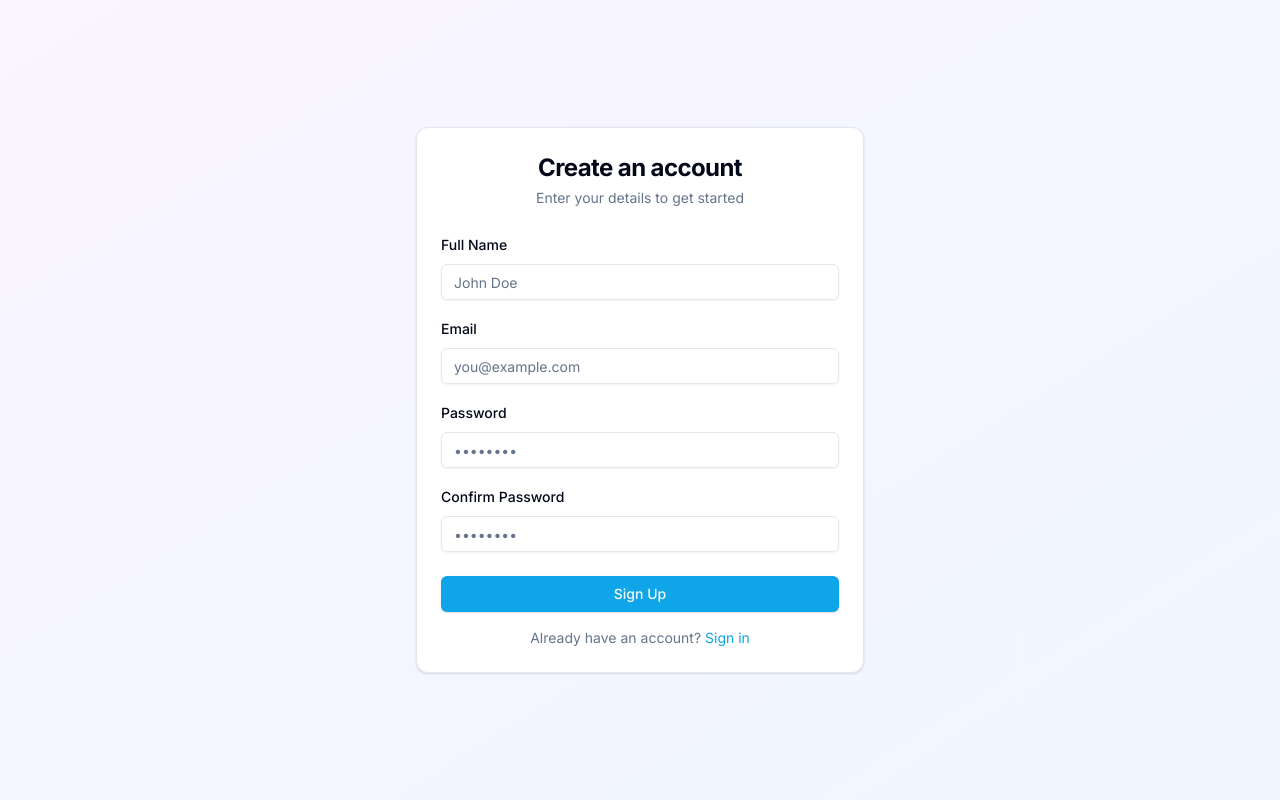
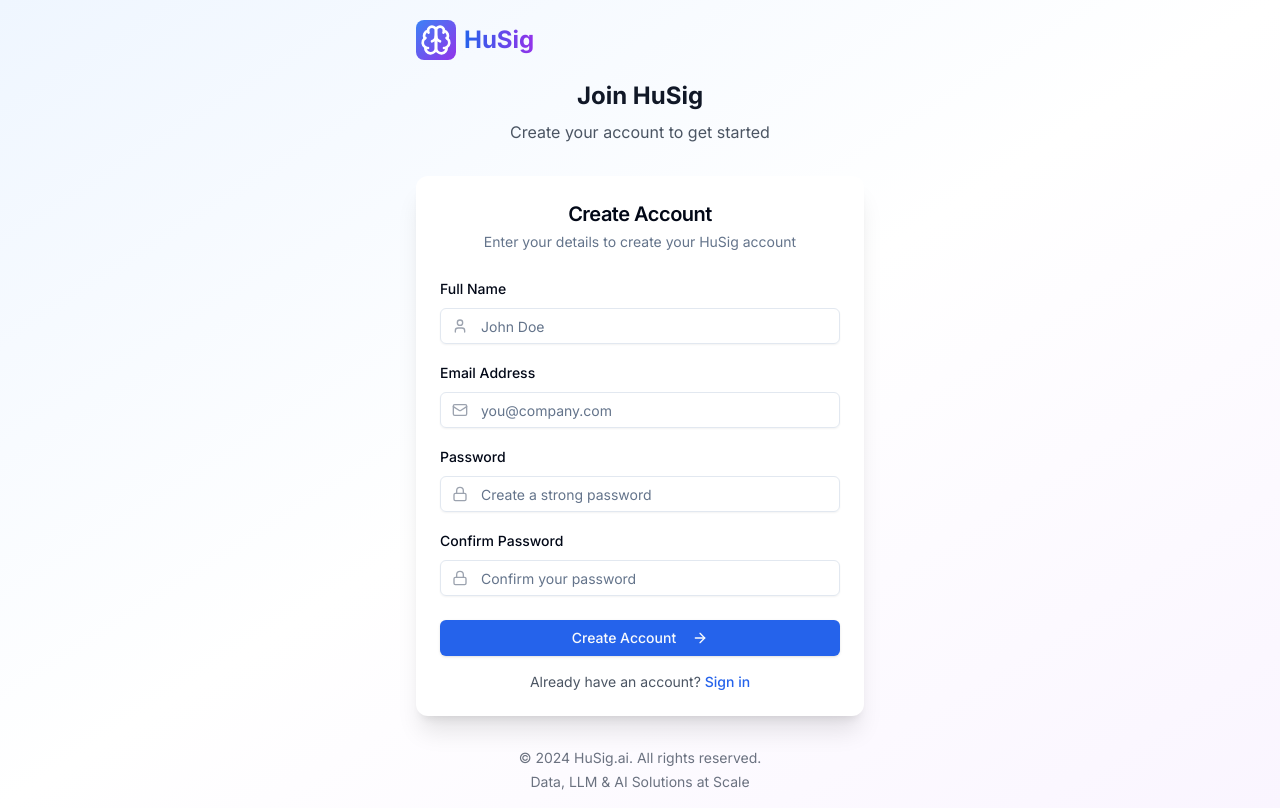
Before and after one commit to husig-ai/husig_leads, a Next.js app: page /signup in a window 1280 px wide. Built offline with nearby package versions, Linux system fonts and the light colour scheme.

Commit message:
fix login and signup

```diff
--- a/src/app/(auth)/login/page.tsx
+++ b/src/app/(auth)/login/page.tsx
@@ -109,37 +109,6 @@
                 disabled={loading}
               >
                 {loading ? (
-                  'Creating account...'
-                ) : (
-                  <>
-                    Create Account
-                    <ArrowRight className="w-4 h-4 ml-2" />
-                  </>
-                )}
-              </Button>
-
-              <p className="text-sm text-center text-gray-600">
-                Already have an account?{' '}
-                <Link href="/login" className="text-blue-600 hover:text-blue-700 font-medium">
-                  Sign in
-                </Link>
-              </p>
-            </CardFooter>
-          </form>
-        </Card>
-
-        {/* Footer */}
-        <div className="text-center mt-8 text-sm text-gray-500">
-          <p>&copy; 2024 HuSig.ai. All rights reserved.</p>
-          <p className="mt-1">Data, LLM & AI Solutions at Scale</p>
-        </div>
-      </div>
-    </div>
-  )
-}"
-                disabled={loading}
-              >
-                {loading ? (
                   'Signing in...'
                 ) : (
                   <>
--- a/src/app/(auth)/signup/page.tsx
+++ b/src/app/(auth)/signup/page.tsx
@@ -4,10 +4,12 @@
 import { useRouter } from 'next/navigation'
 import Link from 'next/link'
 import { createClient } from '@/lib/supabase/client'
+import { HuSigLogo } from '@/components/brand/HuSigLogo'
 import { Button } from '@/components/ui/button'
 import { Input } from '@/components/ui/input'
 import { Label } from '@/components/ui/label'
 import { Card, CardContent, CardDescription, CardFooter, CardHeader, CardTitle } from '@/components/ui/card'
+import { Mail, Lock, User, ArrowRight } from 'lucide-react'
 
 export default function SignupPage() {
   const router = useRouter()
@@ -55,85 +57,134 @@
   }
 
   return (
-    <div className="min-h-screen flex items-center justify-center bg-gradient-to-br from-purple-50 to-blue-50 dark:from-gray-900 dark:to-gray-800 p-4">
-      <Card className="w-full max-w-md">
-        <CardHeader className="space-y-1">
-          <CardTitle className="text-2xl font-bold text-center">
-            Create an account
+    <div className="min-h-screen flex items-center justify-center bg-gradient-to-br from-blue-50 via-white to-purple-50 p-4">
+      <div className="w-full max-w-md">
+        {/* Logo Header */}
+        <div className="text-center mb-8">
+          <HuSigLogo size="large" className="mx-auto mb-4" />
+          <h2 className="text-2xl font-bold text-gray-900">Join HuSig</h2>
+          <p className="text-gray-600 mt-2">Create your account to get started</p>
+        </div>
+
+        <Card className="border-0 shadow-xl">
+          <CardHeader className="space-y-1 pb-6">
+            <CardTitle className="text-xl font-semibold text-center">
+              Create Account
             </CardTitle>
             <CardDescription className="text-center">
-            Enter your details to get started
+              Enter your details to create your HuSig account
             </CardDescription>
           </CardHeader>
+
           <form onSubmit={handleSignup}>
             <CardContent className="space-y-4">
               {error && (
-              <div className="bg-destructive/10 text-destructive text-sm p-3 rounded-md">
+                <div className="bg-red-50 border border-red-200 text-red-600 text-sm p-3 rounded-lg">
                   {error}
                 </div>
               )}
+
               <div className="space-y-2">
                 <Label htmlFor="fullName">Full Name</Label>
+                <div className="relative">
+                  <User className="absolute left-3 top-1/2 transform -translate-y-1/2 text-gray-400 w-4 h-4" />
                   <Input
                     id="fullName"
                     type="text"
                     placeholder="John Doe"
+                    className="pl-10"
                     value={fullName}
                     onChange={(e) => setFullName(e.target.value)}
                     required
                     disabled={loading}
                   />
                 </div>
+              </div>
+
               <div className="space-y-2">
-              <Label htmlFor="email">Email</Label>
+                <Label htmlFor="email">Email Address</Label>
+                <div className="relative">
+                  <Mail className="absolute left-3 top-1/2 transform -translate-y-1/2 text-gray-400 w-4 h-4" />
                   <Input
                     id="email"
                     type="email"
-                placeholder="you@example.com"
+                    placeholder="you@company.com"
+                    className="pl-10"
                     value={email}
                     onChange={(e) => setEmail(e.target.value)}
                     required
                     disabled={loading}
                   />
                 </div>
+              </div>
+
               <div className="space-y-2">
                 <Label htmlFor="password">Password</Label>
+                <div className="relative">
+                  <Lock className="absolute left-3 top-1/2 transform -translate-y-1/2 text-gray-400 w-4 h-4" />
                   <Input
                     id="password"
                     type="password"
-                placeholder="••••••••"
+                    placeholder="Create a strong password"
+                    className="pl-10"
                     value={password}
                     onChange={(e) => setPassword(e.target.value)}
                     required
                     disabled={loading}
                   />
                 </div>
+              </div>
+
               <div className="space-y-2">
                 <Label htmlFor="confirmPassword">Confirm Password</Label>
+                <div className="relative">
+                  <Lock className="absolute left-3 top-1/2 transform -translate-y-1/2 text-gray-400 w-4 h-4" />
                   <Input
                     id="confirmPassword"
                     type="password"
-                placeholder="••••••••"
+                    placeholder="Confirm your password"
+                    className="pl-10"
                     value={confirmPassword}
                     onChange={(e) => setConfirmPassword(e.target.value)}
                     required
                     disabled={loading}
                   />
                 </div>
+              </div>
             </CardContent>
+
             <CardFooter className="flex flex-col space-y-4">
-            <Button type="submit" className="w-full" disabled={loading}>
-              {loading ? 'Creating account...' : 'Sign Up'}
+              <Button
+                type="submit"
+                className="w-full bg-blue-600 hover:bg-blue-700"
+                disabled={loading}
+              >
+                {loading ? (
+                  'Creating account...'
+                ) : (
+                  <>
+                    Create Account
+                    <ArrowRight className="w-4 h-4 ml-2" />
+                  </>
+                )}
               </Button>
-            <p className="text-sm text-center text-muted-foreground">
+
+              <p className="text-sm text-center text-gray-600">
                 Already have an account?{' '}
-              <Link href="/login" className="text-primary hover:underline">
+                <Link href="/login" className="text-blue-600 hover:text-blue-700 font-medium">
                   Sign in
                 </Link>
               </p>
             </CardFooter>
           </form>
         </Card>
+
+        {/* Footer */}
+        <div className="text-center mt-8 text-sm text-gray-500">
+          <p>&copy; 2024 HuSig.ai. All rights reserved.</p>
+          <p className="mt-1">Data, LLM & AI Solutions at Scale</p>
+        </div>
+      </div>
     </div>
   )
 }
```
Also changed, not shown: src/components/brand/HusigLogo.tsx (line endings or trailing spaces). Lines whose indentation alone changed are shown as unchanged.
